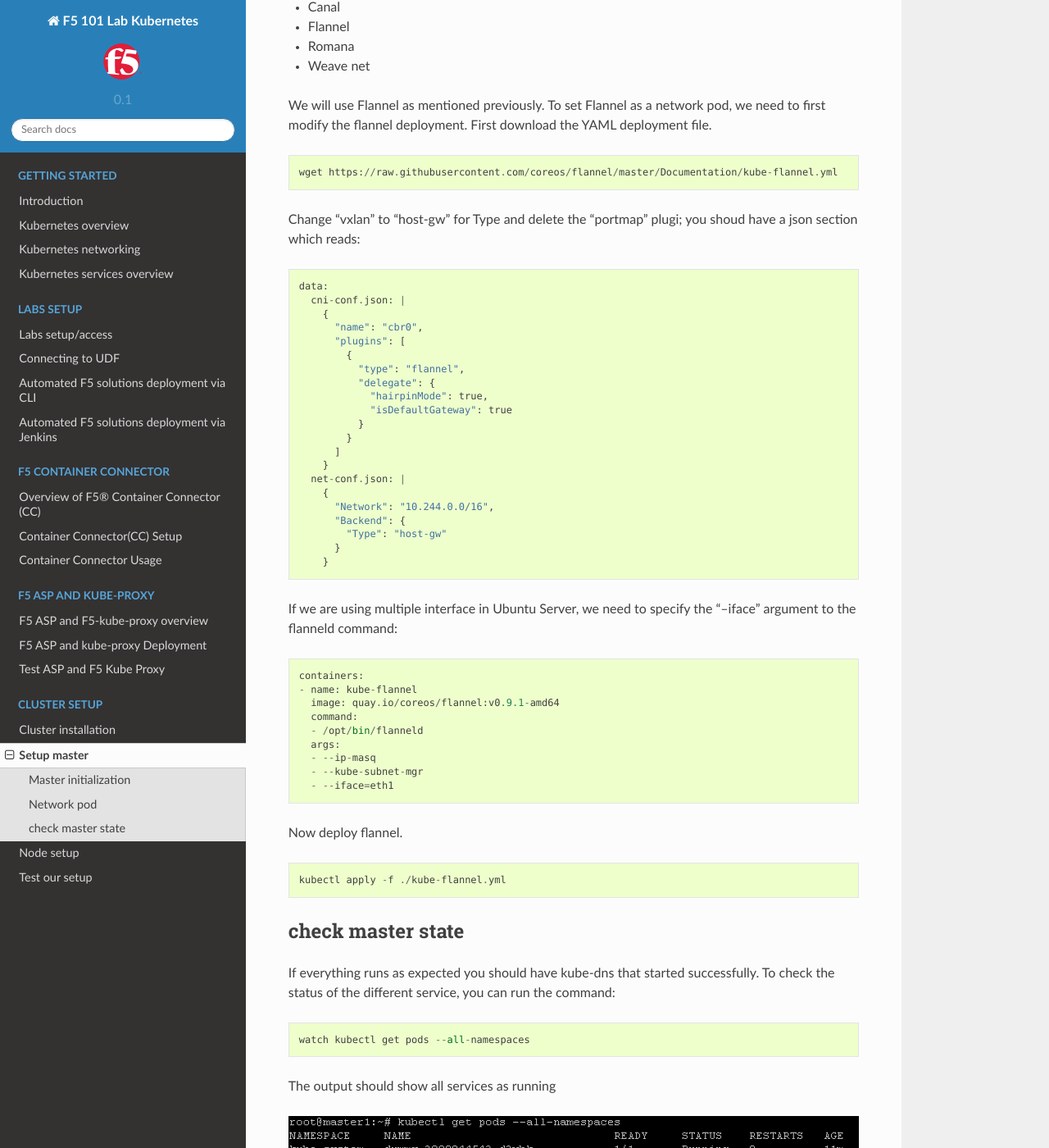
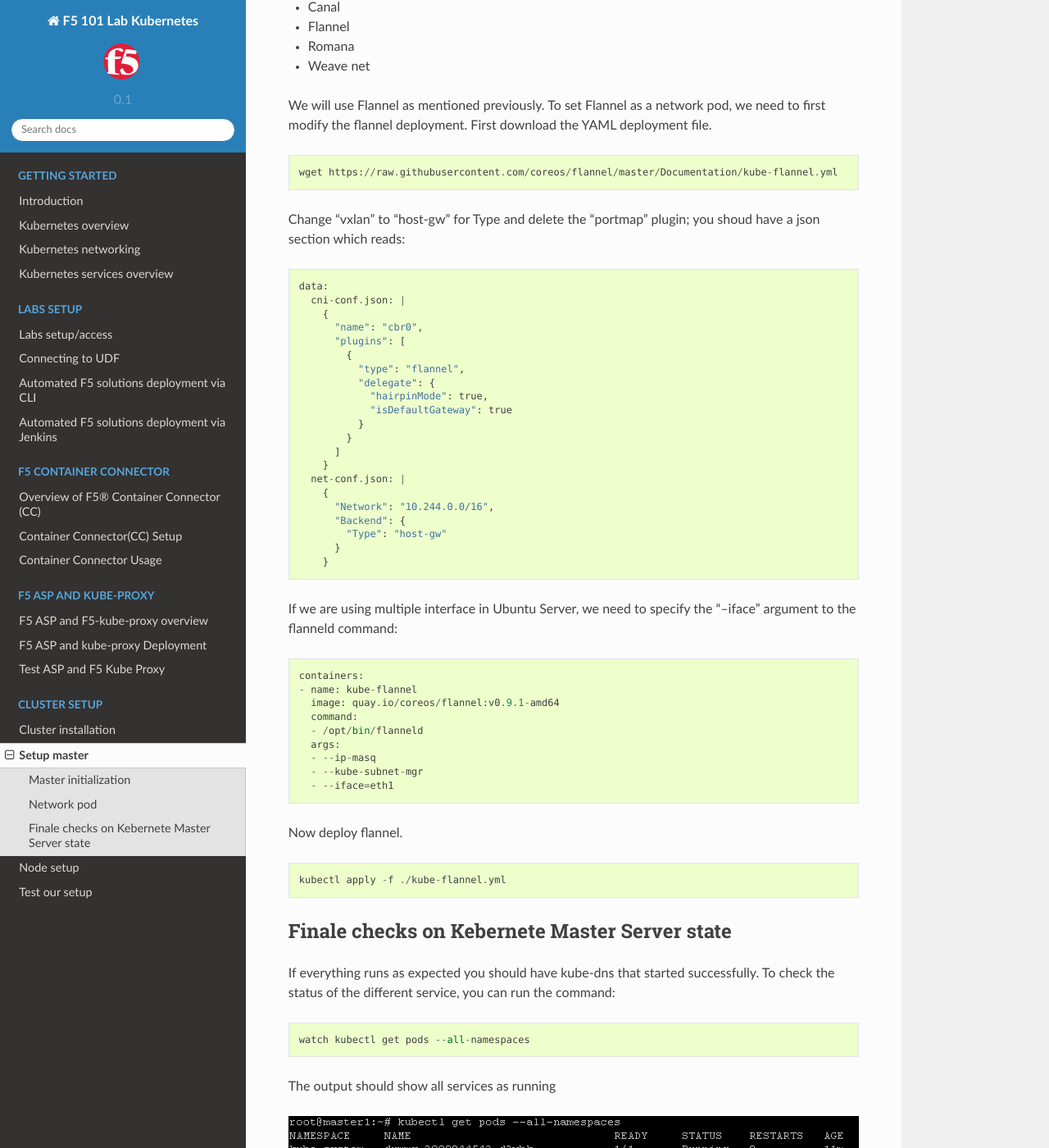
Before and after one commit to f5devcentral/f5-101-lab-kubernetes, a Sphinx documentation site: the page built from docs/cluster-setup-guide/cluster-setup-guide-master-setup.rst, in a window 1280 px wide and 1400 px high, scrolled down 2594 px. Shown: the whole window at 82% size. Built offline with Sphinx 7.4.7 and the Read the Docs theme 2.0.0, drawn with Linux system fonts in a browser that asks for light colours.

Commit message:
Intermediate commit

```diff
--- a/docs/cluster-setup-guide/cluster-setup-guide-master-setup.rst
+++ b/docs/cluster-setup-guide/cluster-setup-guide-master-setup.rst
@@ -82,7 +82,7 @@
 	wget https://raw.githubusercontent.com/coreos/flannel/master/Documentation/kube-flannel.yml
 
 
-Change "vxlan" to "host-gw" for Type and delete the "portmap" plugi; you shoud have a json section which reads:
+Change "vxlan" to "host-gw" for Type and delete the "portmap" plugin; you shoud have a json section which reads:
 
 ::
 
@@ -129,8 +129,8 @@
 	kubectl apply -f ./kube-flannel.yml
 
 
-check master state
-------------------
+Finale checks on Kebernete Master Server state
+----------------------------------------------
 
 If everything runs as expected you should have kube-dns that started successfully. To check the status of the different service, you can run the command:
 
```
